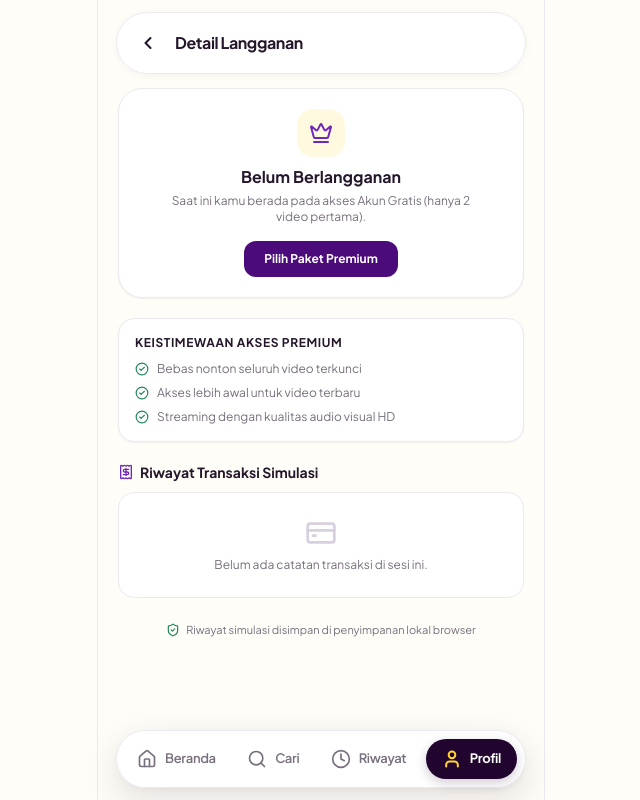
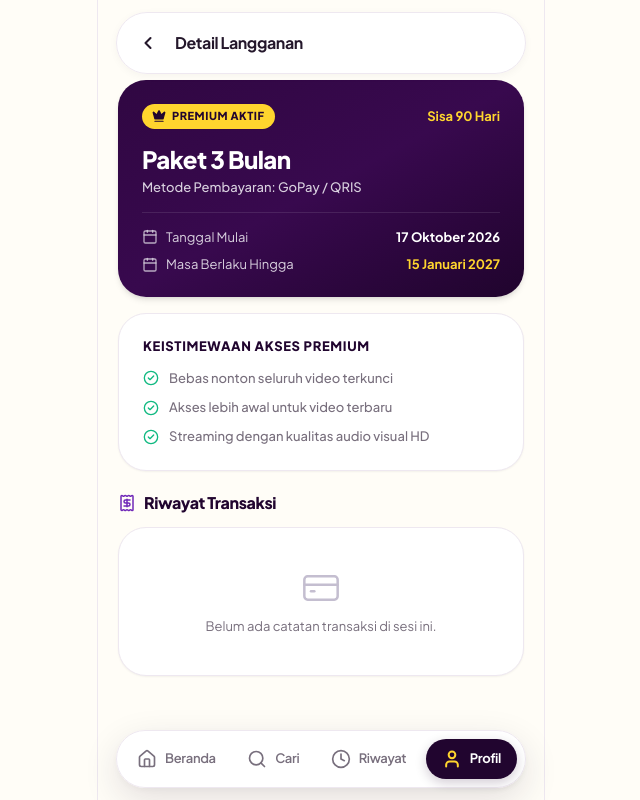
Before and after one commit to ardhikaxx/fe-mobile-humora, a Next.js app: page /profile/subscription in a window 1280 px wide. Shown: the whole page, without its empty margins (319-959 px from the left). Built offline with nearby package versions, Linux system fonts and the light colour scheme.

Commit message:
design(subscription): redesign subscription detail page to match design reference

```diff
--- a/app/profile/subscription/page.tsx
+++ b/app/profile/subscription/page.tsx
@@ -6,7 +6,6 @@ import {
   Crown,
   Calendar,
   CreditCard,
-  ShieldCheck,
   AlertTriangle,
   Receipt,
   CheckCircle2,
@@ -19,55 +18,24 @@ export default function SubscriptionDetailPage() {
   const { subscription, transactions } = useHumora();
 
   const daysRemaining = getDaysRemaining(subscription.endDate);
+  const isActuallyActive = subscription.status === 'active';
+
+  // Format plan details with live values or fallback to standard 3-month package
+  const planName = isActuallyActive && subscription.planName ? subscription.planName : 'Paket 3 Bulan';
+  const paymentMethod = isActuallyActive && subscription.paymentMethod ? subscription.paymentMethod : 'GoPay / QRIS';
+  const displayDays = isActuallyActive && daysRemaining > 0 ? daysRemaining : 90;
+  const startDateStr = isActuallyActive && subscription.startDate ? formatDateIndo(subscription.startDate) : '17 Oktober 2026';
+  const endDateStr = isActuallyActive && subscription.endDate ? formatDateIndo(subscription.endDate) : '15 Januari 2027';
 
   return (
-    <div className="flex-1 flex flex-col bg-[#FFFDF7] pb-24">
+    <div className="flex-1 flex flex-col bg-[#FFFDF7] pb-28">
+      {/* Floating Header */}
       <AppHeader title="Detail Langganan" showBack />
 
-      <div className="px-5 pt-3">
-        {/* Status Card */}
-        <div className="mb-5">
-          {subscription.status === 'active' ? (
-            <div className="p-5 rounded-3xl bg-gradient-to-tr from-[#21052F] to-[#4B0B7A] text-white shadow-md border border-[#7028B8]">
-              <div className="flex items-center justify-between mb-3">
-                <span className="bg-[#FFD52E] text-[#21052F] text-[10px] font-black px-2.5 py-0.5 rounded-full uppercase tracking-wider flex items-center gap-1">
-                  <Crown className="w-3 h-3 fill-current" />
-                  PREMIUM AKTIF
-                </span>
-                <span className="text-xs text-[#FFD52E] font-bold">
-                  Sisa {daysRemaining} Hari
-                </span>
-              </div>
-
-              <h3 className="text-xl font-black text-white">{subscription.planName}</h3>
-              <p className="text-xs text-[#D8D0DE] mt-0.5">
-                Metode Pembayaran: {subscription.paymentMethod || 'QRIS Instant'}
-              </p>
-
-              <div className="mt-4 pt-4 border-t border-white/15 space-y-2 text-xs">
-                <div className="flex items-center justify-between text-white/80">
-                  <span className="flex items-center gap-1.5">
-                    <Calendar className="w-3.5 h-3.5" />
-                    Tanggal Mulai
-                  </span>
-                  <span className="font-semibold text-white">
-                    {formatDateIndo(subscription.startDate)}
-                  </span>
-                </div>
-
-                <div className="flex items-center justify-between text-white/80">
-                  <span className="flex items-center gap-1.5">
-                    <Calendar className="w-3.5 h-3.5" />
-                    Masa Berlaku Hingga
-                  </span>
-                  <span className="font-bold text-[#FFD52E]">
-                    {formatDateIndo(subscription.endDate)}
-                  </span>
-                </div>
-              </div>
-            </div>
-          ) : subscription.status === 'expired' ? (
-            <div className="p-5 rounded-3xl bg-[#FFF5E8] border-2 border-[#E58A16] text-[#24172B] shadow-xs">
+      <div className="px-5 pt-1 space-y-4">
+        {/* HERO STATUS CARD */}
+        {subscription.status === 'expired' ? (
+          <div className="p-5 sm:p-6 rounded-[28px] bg-[#FFF5E8] border-2 border-[#E58A16] text-[#24172B] shadow-xs">
             <div className="flex items-center gap-2 text-[#E58A16] mb-2">
               <AlertTriangle className="w-5 h-5 shrink-0" />
               <span className="text-xs font-black uppercase tracking-wider">
@@ -91,59 +59,90 @@ export default function SubscriptionDetailPage() {
             </Link>
           </div>
         ) : (
-            <div className="p-5 rounded-3xl bg-white border border-[#EEE8F0] text-center shadow-xs">
-              <div className="w-12 h-12 rounded-2xl bg-[#FFF9E0] text-[#7028B8] flex items-center justify-center mx-auto mb-2">
-                <Crown className="w-6 h-6" />
+          <div className="p-5 sm:p-6 rounded-[28px] bg-gradient-to-br from-[#300742] via-[#38094E] to-[#20042D] text-white shadow-md relative overflow-hidden">
+            {/* Top Badge & Sisa Hari */}
+            <div className="flex items-center justify-between mb-3.5">
+              <div className="bg-[#FFD52E] text-[#21052F] text-[11px] font-black px-2.5 py-1 rounded-full uppercase tracking-wider flex items-center gap-1.5 shadow-2xs">
+                <Crown className="w-3.5 h-3.5 fill-[#21052F]" />
+                <span>PREMIUM AKTIF</span>
               </div>
-              <h3 className="text-base font-bold text-[#24172B]">Belum Berlangganan</h3>
-              <p className="text-xs text-[#786F7D] mt-1 max-w-xs mx-auto">
-                Saat ini kamu berada pada akses Akun Gratis (hanya 2 video pertama).
+              <span className="text-xs sm:text-[13px] text-[#FFD52E] font-bold">
+                Sisa {displayDays} Hari
+              </span>
+            </div>
+
+            {/* Plan Name & Payment Method */}
+            <h3 className="text-xl sm:text-2xl font-black text-white tracking-tight mt-3.5">
+              {planName}
+            </h3>
+            <p className="text-xs sm:text-[13px] text-[#D8D0DE] mt-1 font-medium">
+              Metode Pembayaran: {paymentMethod}
             </p>
 
-              <Link
-                href="/subscription"
-                className="mt-4 inline-flex py-2.5 px-5 rounded-xl bg-[#4B0B7A] text-white font-bold text-xs"
-              >
-                Pilih Paket Premium
-              </Link>
+            {/* Divider Line */}
+            <div className="my-4 border-t border-white/10" />
+
+            {/* Dates Information */}
+            <div className="space-y-2.5 text-xs sm:text-[13px]">
+              <div className="flex items-center justify-between text-[#D8D0DE]">
+                <span className="flex items-center gap-2">
+                  <Calendar className="w-4 h-4 text-[#D8D0DE]/80" />
+                  <span>Tanggal Mulai</span>
+                </span>
+                <span className="font-bold text-white">
+                  {startDateStr}
+                </span>
+              </div>
+
+              <div className="flex items-center justify-between text-[#D8D0DE]">
+                <span className="flex items-center gap-2">
+                  <Calendar className="w-4 h-4 text-[#D8D0DE]/80" />
+                  <span>Masa Berlaku Hingga</span>
+                </span>
+                <span className="font-bold text-[#FFD52E]">
+                  {endDateStr}
+                </span>
+              </div>
+            </div>
           </div>
         )}
-        </div>
 
-        {/* Benefits reminder */}
-        <div className="p-4 bg-white rounded-2xl border border-[#EEE8F0] shadow-xs mb-5">
-          <h4 className="text-xs font-bold text-[#24172B] uppercase tracking-wider mb-2.5">
-            Keistimewaan Akses Premium
+        {/* KEISTIMEWAAN AKSES PREMIUM CARD */}
+        <div className="p-5 sm:p-6 bg-white rounded-[28px] border border-[#EEE8F0] shadow-xs">
+          <h4 className="text-xs sm:text-[13px] font-black text-[#21052F] uppercase tracking-wider mb-3.5">
+            KEISTIMEWAAN AKSES PREMIUM
           </h4>
-          <div className="space-y-2 text-xs text-[#786F7D]">
-            <div className="flex items-center gap-2">
-              <CheckCircle2 className="w-3.5 h-3.5 text-[#21865B]" />
+          <div className="space-y-3 text-xs sm:text-[13px] text-[#786F7D] font-medium">
+            <div className="flex items-center gap-2.5">
+              <CheckCircle2 className="w-4 h-4 text-[#10B981] shrink-0" />
               <span>Bebas nonton seluruh video terkunci</span>
             </div>
-            <div className="flex items-center gap-2">
-              <CheckCircle2 className="w-3.5 h-3.5 text-[#21865B]" />
+            <div className="flex items-center gap-2.5">
+              <CheckCircle2 className="w-4 h-4 text-[#10B981] shrink-0" />
               <span>Akses lebih awal untuk video terbaru</span>
             </div>
-            <div className="flex items-center gap-2">
-              <CheckCircle2 className="w-3.5 h-3.5 text-[#21865B]" />
+            <div className="flex items-center gap-2.5">
+              <CheckCircle2 className="w-4 h-4 text-[#10B981] shrink-0" />
               <span>Streaming dengan kualitas audio visual HD</span>
             </div>
           </div>
         </div>
 
-        {/* Transaction History Section */}
-        <div>
-          <h4 className="text-sm font-bold text-[#24172B] mb-2.5 flex items-center gap-1.5">
-            <Receipt className="w-4 h-4 text-[#7028B8]" />
-            Riwayat Transaksi Simulasi
+        {/* RIWAYAT TRANSAKSI SECTION */}
+        <div className="pt-1">
+          <div className="flex items-center gap-2 mb-3">
+            <Receipt className="w-4.5 h-4.5 text-[#7028B8]" />
+            <h4 className="text-sm sm:text-base font-black text-[#21052F] tracking-tight">
+              Riwayat Transaksi
             </h4>
+          </div>
 
           {transactions.length > 0 ? (
             <div className="space-y-2.5">
               {transactions.map((tx) => (
                 <div
                   key={tx.id}
-                  className="p-3.5 bg-white rounded-2xl border border-[#EEE8F0] shadow-xs flex items-center justify-between"
+                  className="p-4 bg-white rounded-2xl border border-[#EEE8F0] shadow-xs flex items-center justify-between"
                 >
                   <div>
                     <div className="flex items-center gap-1.5">
@@ -180,16 +179,13 @@ export default function SubscriptionDetailPage() {
               ))}
             </div>
           ) : (
-            <div className="p-6 bg-white rounded-2xl border border-[#EEE8F0] text-center text-xs text-[#786F7D]">
-              <CreditCard className="w-8 h-8 mx-auto text-[#D8D0DE] mb-2" />
-              <p>Belum ada catatan transaksi di sesi ini.</p>
+            <div className="p-8 sm:p-10 bg-white rounded-[28px] border border-[#EEE8F0] text-center flex flex-col items-center justify-center shadow-xs">
+              <CreditCard className="w-10 h-10 text-[#C4BED0] stroke-[1.5] mb-2.5" />
+              <p className="text-xs sm:text-[13px] text-[#786F7D]">
+                Belum ada catatan transaksi di sesi ini.
+              </p>
             </div>
           )}
-        </div>
-
-        <div className="mt-6 flex items-center justify-center gap-1.5 text-[11px] text-[#786F7D]">
-          <ShieldCheck className="w-3.5 h-3.5 text-[#21865B]" />
-          <span>Riwayat simulasi disimpan di penyimpanan lokal browser</span>
         </div>
       </div>
     </div>
```
Lines whose indentation alone changed are shown as unchanged.
